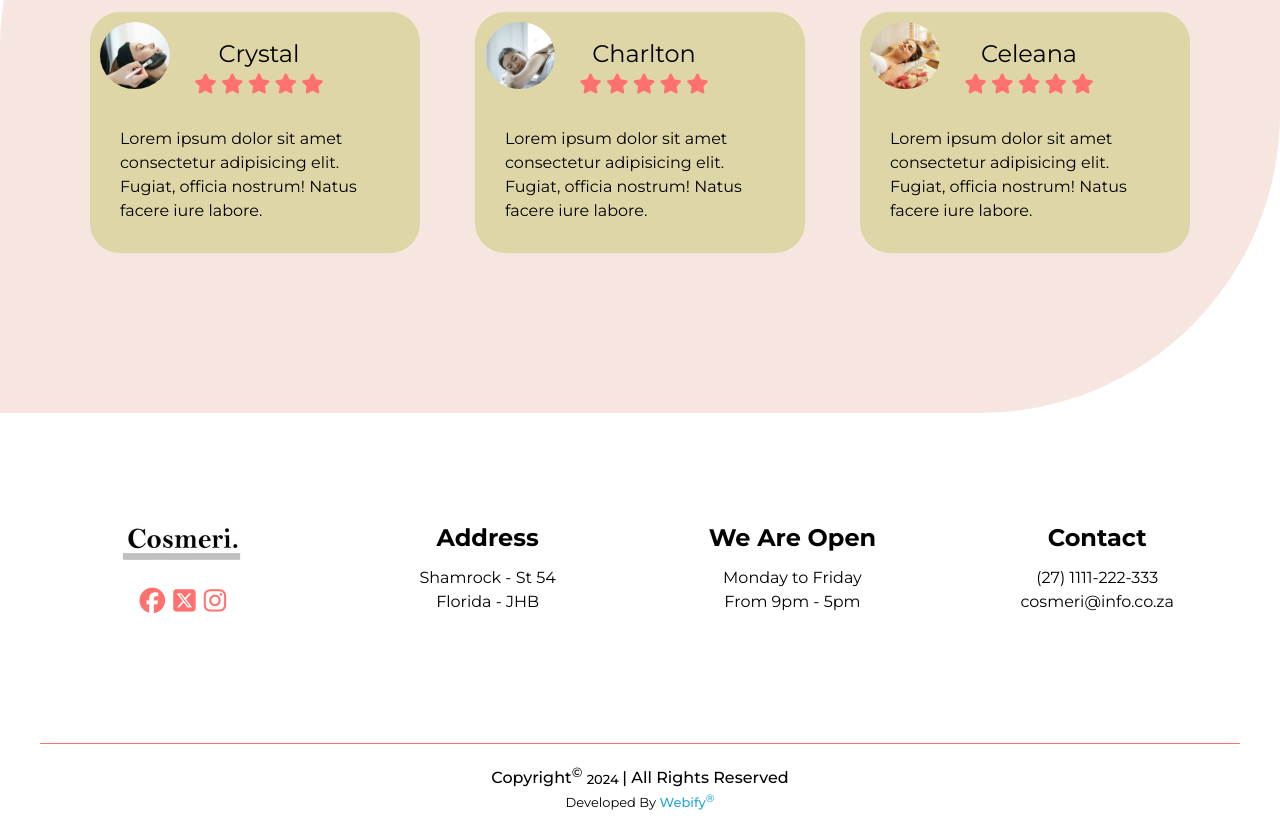
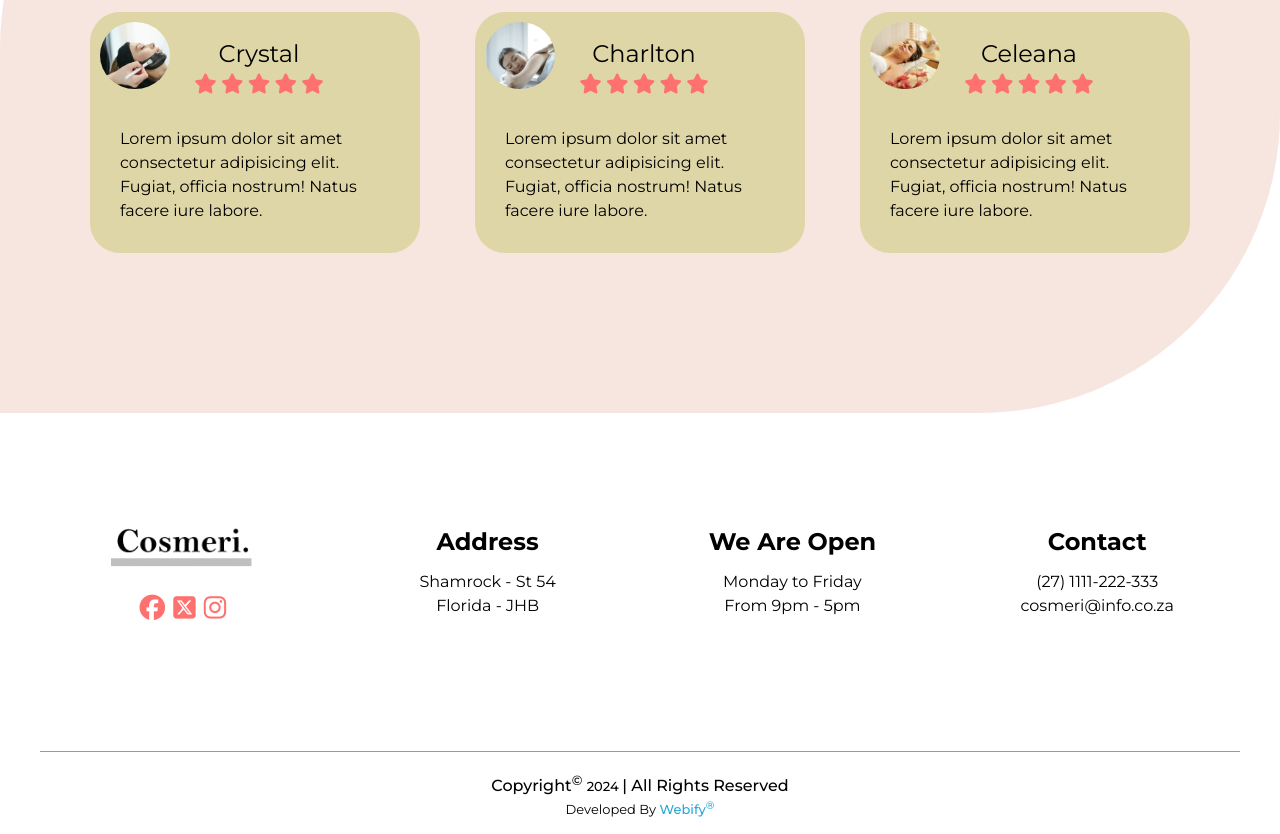
Before and after one commit to webify-io/spa-webiste, a plain HTML site: page index.html in a window 1280 px wide. Shown: the part 4891-5725 px from the top of the page. Drawn offline with Linux system fonts and the light colour scheme.

Commit message:
Updated styles.css
contact logo changed and updated

```diff
--- a/index.html
+++ b/index.html
@@ -522,7 +522,7 @@
 				<div class="contact-data">
 					<h1>
 						<a href="#">
-							<img src="img/logo-w120.webp" alt="" />
+							<img src="assets/logo/logo-w668.png" alt="" />
 						</a>
 					</h1>
 					<div class="contact-data-social">
--- a/style.css
+++ b/style.css
@@ -717,6 +717,9 @@ body {
 	text-align: center;
 	margin-bottom: 1rem;
 }
+.contact-data img {
+	width: 9rem;
+}
 .contact-data-social {
 	margin-top: 1rem;
 }
```
